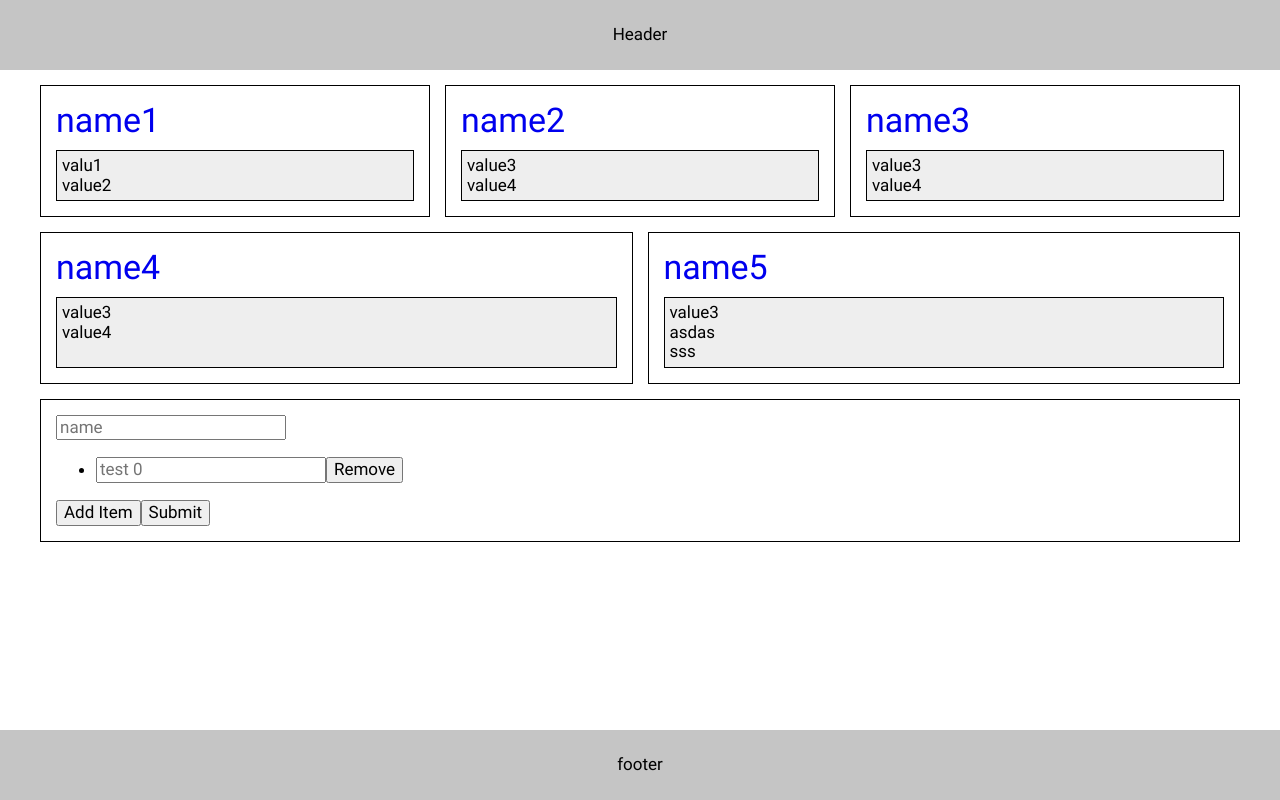
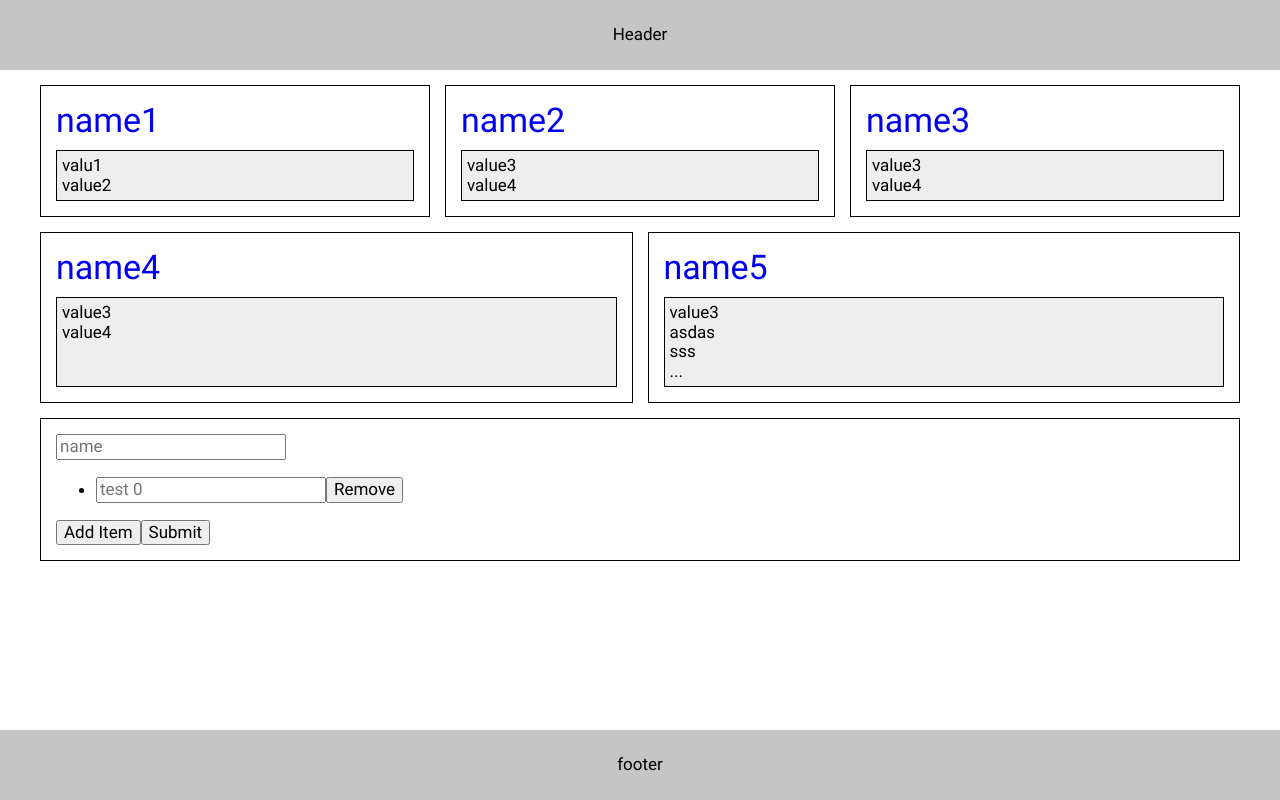
Before and after one commit to prspro/choice-helper, a React (Create React App) app: page / in a window 1280 px wide. Built offline with nearby package versions, Linux system fonts and the light colour scheme.

Commit message:
choice list fix

```diff
--- a/src/components/ChoiceList/ChoiceList.tsx
+++ b/src/components/ChoiceList/ChoiceList.tsx
@@ -21,6 +21,9 @@ const ChoiceList: FC<IChoiceListProps> = ({ list, className, limiter }) => {
             <ChoiceItem>{entry.value}</ChoiceItem>
           </li>
         ))}
+      {limiter && limiter < list.length && (
+        <li className="choice-list__item">...</li>
+      )}
     </ul>
   );
 };
```
